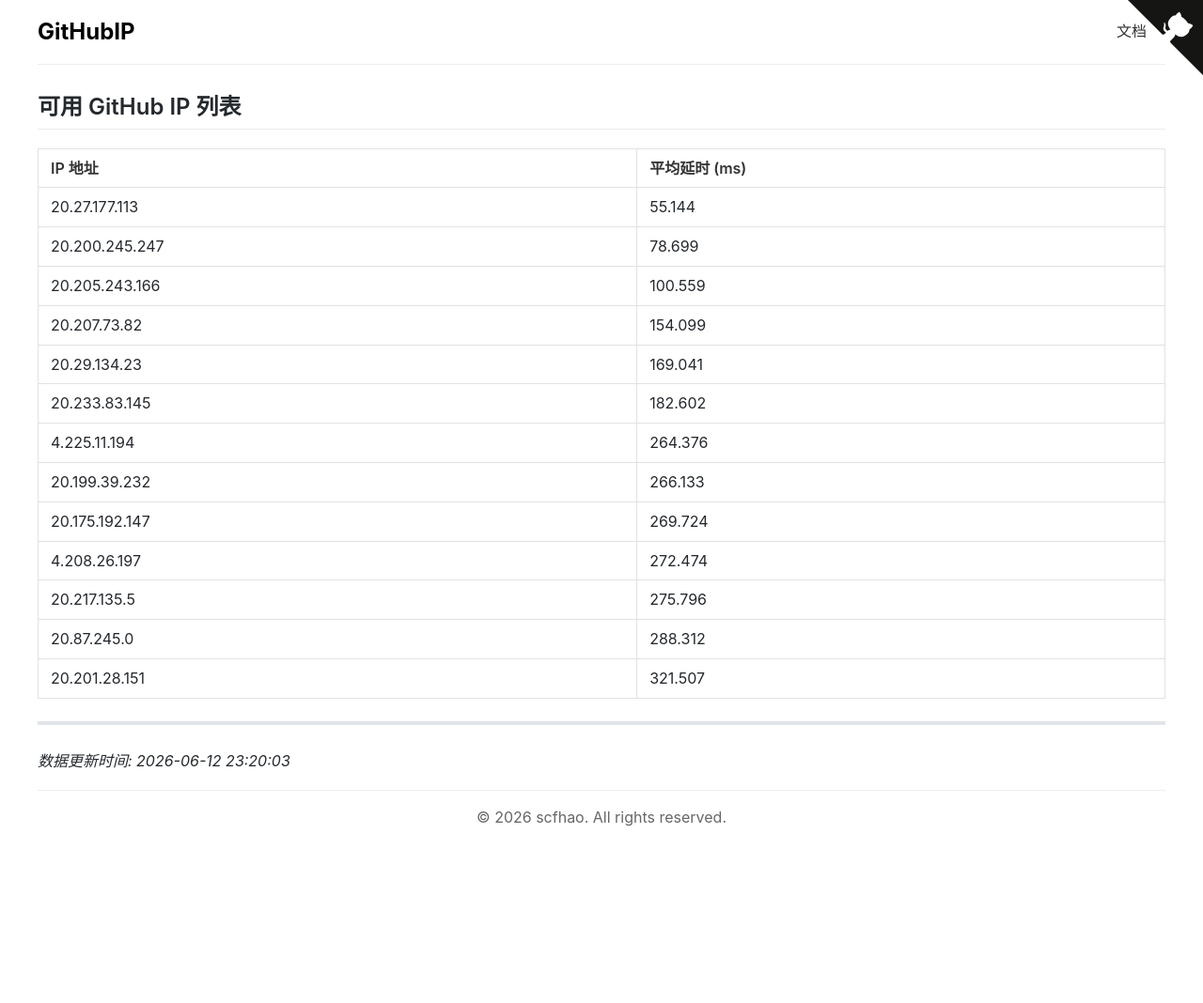
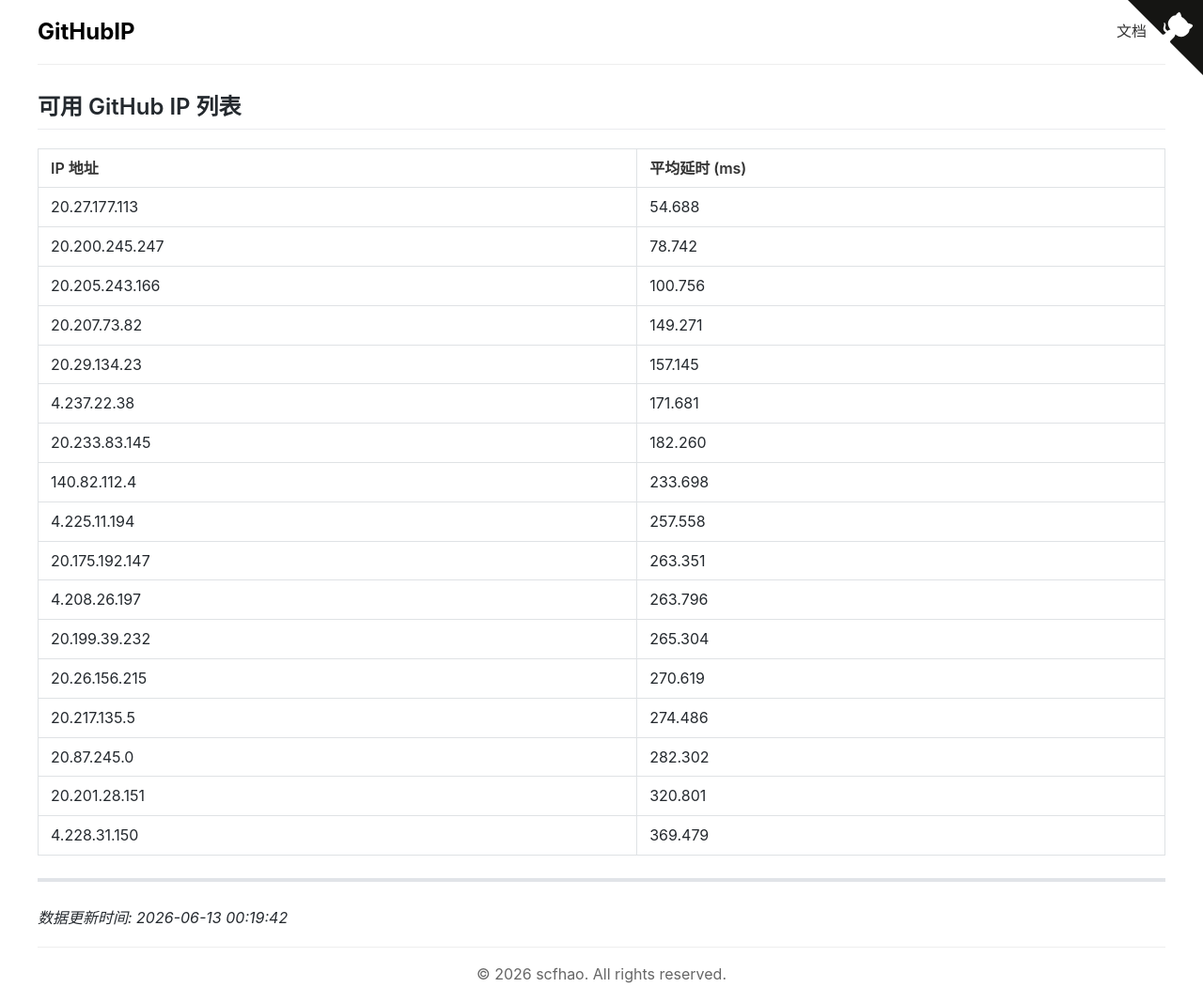
Before and after one commit to scfhao/GitHubIP, a Jekyll site: the page built from index.md, in a window 1280 px wide. Shown: the whole page at 94% size. Built offline with Jekyll 4.4.1, drawn with Linux system fonts in a browser that asks for light colours; before the commit the page ends 901 px from its top, so only the background shows below that.

Commit message:
自动脚本执行 - 2026-06-13 00:19:42

```diff
--- a/index.md
+++ b/index.md
@@ -1,27 +1,31 @@
 ---
 layout: home
 title: GitHub IP 列表
-date: 2026-06-12 23:20:03
+date: 2026-06-13 00:19:42
 ---
 
 ## 可用 GitHub IP 列表
 
 | IP 地址 | 平均延时 (ms) |
 |---------|--------------|
-| 20.27.177.113 | 55.144 |
-| 20.200.245.247 | 78.699 |
-| 20.205.243.166 | 100.559 |
-| 20.207.73.82 | 154.099 |
-| 20.29.134.23 | 169.041 |
-| 20.233.83.145 | 182.602 |
-| 4.225.11.194 | 264.376 |
-| 20.199.39.232 | 266.133 |
-| 20.175.192.147 | 269.724 |
-| 4.208.26.197 | 272.474 |
-| 20.217.135.5 | 275.796 |
-| 20.87.245.0 | 288.312 |
-| 20.201.28.151 | 321.507 |
+| 20.27.177.113 | 54.688 |
+| 20.200.245.247 | 78.742 |
+| 20.205.243.166 | 100.756 |
+| 20.207.73.82 | 149.271 |
+| 20.29.134.23 | 157.145 |
+| 4.237.22.38 | 171.681 |
+| 20.233.83.145 | 182.260 |
+| 140.82.112.4 | 233.698 |
+| 4.225.11.194 | 257.558 |
+| 20.175.192.147 | 263.351 |
+| 4.208.26.197 | 263.796 |
+| 20.199.39.232 | 265.304 |
+| 20.26.156.215 | 270.619 |
+| 20.217.135.5 | 274.486 |
+| 20.87.245.0 | 282.302 |
+| 20.201.28.151 | 320.801 |
+| 4.228.31.150 | 369.479 |
 
 ---
 
-*数据更新时间: 2026-06-12 23:20:03*
+*数据更新时间: 2026-06-13 00:19:42*
```
